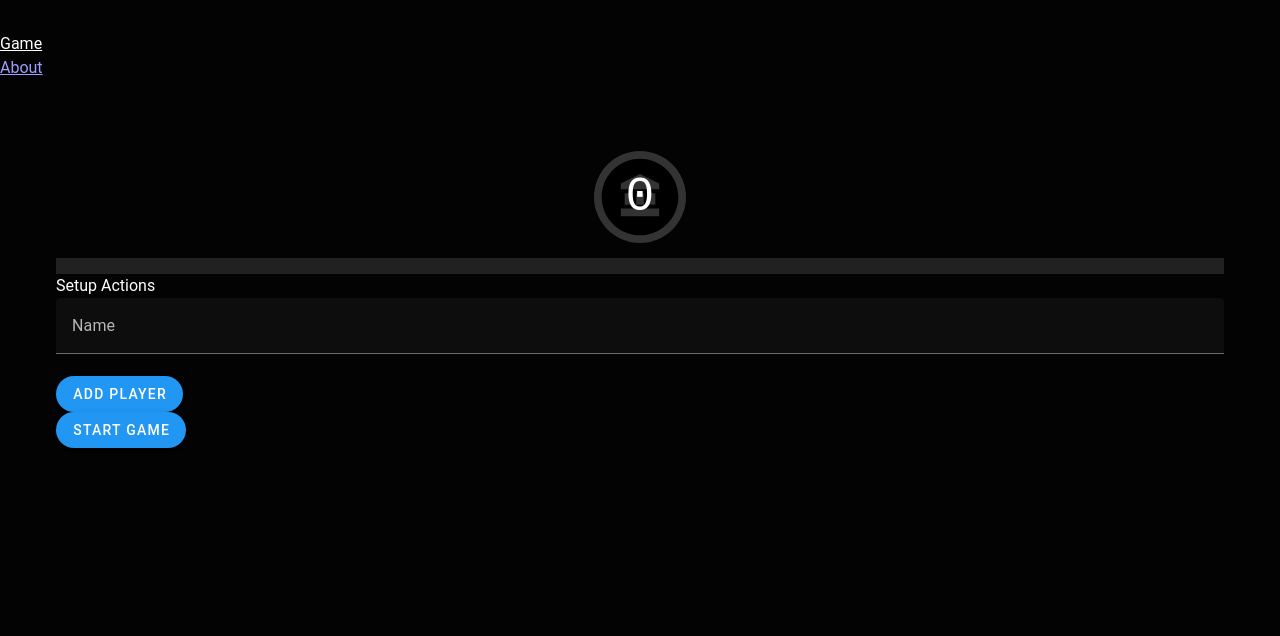
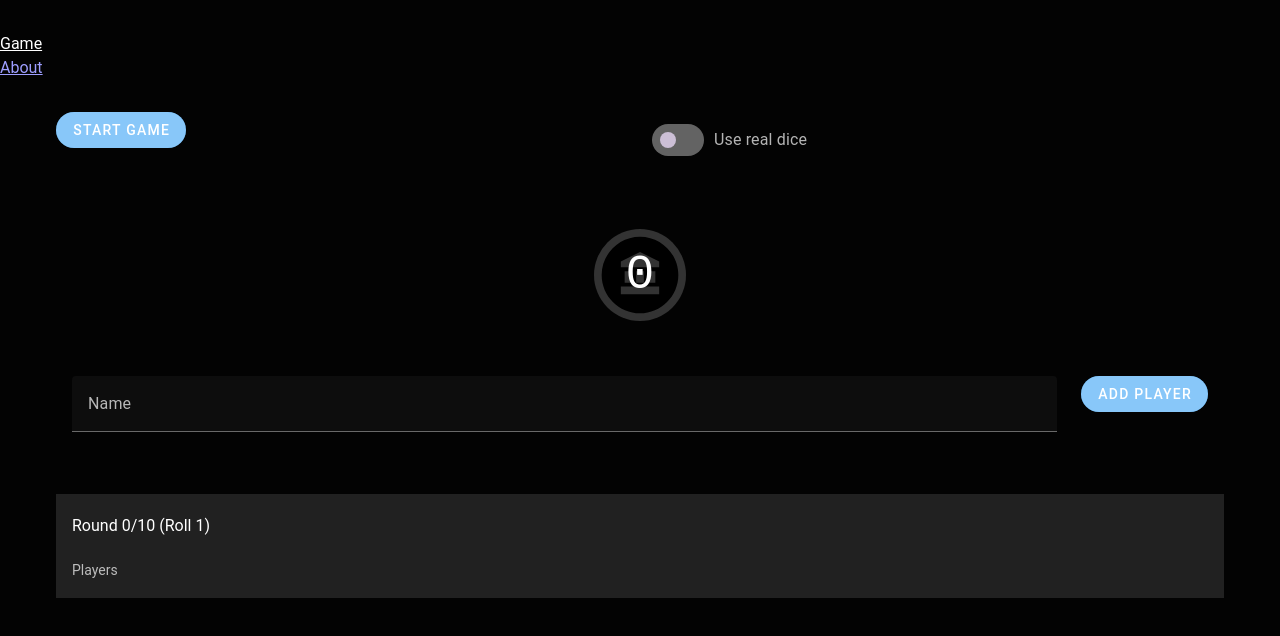
Before and after one commit to BoldBigflank/bank, a Vue app: page / in a window 1280 px wide. Shown: the top 636 px of the page. Built offline with nearby package versions, Linux system fonts and the light colour scheme.

Commit message:
Use Real Dice option

```diff
--- a/src/stores/bank.ts
+++ b/src/stores/bank.ts
@@ -14,11 +14,12 @@ type BankStateType = {
   players: Player[]
   state: State
   turn: number
-  roll: string
+  roll: number[]
   rollCount: number
   bank: number
   round: number,
   maxRounds: number,
+  useRealDice: boolean,
   history: History[]
 }
 export const useBankStore = defineStore('bank', {
@@ -26,11 +27,12 @@ export const useBankStore = defineStore('bank', {
     players: [],
     state: 'setup',
     turn: 0,
-    roll: '',
+    roll: [],
     rollCount: 0,
     bank: 0,
     round: 0,
     maxRounds: 10,
+    useRealDice: false,
     history: []
   } as BankStateType),
   getters: {
@@ -39,11 +41,22 @@ export const useBankStore = defineStore('bank', {
       if (!p) return {name: ''}
       return p
     },
+    rankedPlayers(state) {
+      return state.players.sort((a, b) => a.score < b.score ? 1 : -1)
+    },
+    lastHistory(state) {
+      if (state.history.length === 0) return ""
+      const {name, action} = state.history[state.history.length - 1]
+      return `${name} ${action}`
+    },
     allPlayersBanked(state) {
       return state.players.every(p => p.banked)
     },
     canBank(state) {
       return state.rollCount > 2 && state.state === 'progress'
+    },
+    isPastRollThree(state) {
+      return state.rollCount > 2
     }
   },
   actions: {
@@ -51,7 +64,7 @@ export const useBankStore = defineStore('bank', {
       this.players = []
       this.state = 'setup'
       this.turn = 0
-      this.roll = ''
+      this.roll = []
       this.rollCount = 0
       this.bank = 0
       this.round = 0
@@ -77,15 +90,16 @@ export const useBankStore = defineStore('bank', {
       while (this.players[this.turn].banked) {
         this.turn = (this.turn + 1) % this.players.length
       }
-      this.rollCount += 1
     },
     addBank(amount: number) {
       this.bank += amount
       this.addHistory(`added ${amount} to the bank`)
+      this.rollCount += 1
     },
     doubleBank() {
       this.bank *= 2
       this.addHistory(`doubled the bank`)
+      this.rollCount += 1
     },
     playerBanked(index: number) {
       this.players[index].score += this.bank
--- a/src/views/GameView.vue
+++ b/src/views/GameView.vue
@@ -3,7 +3,6 @@ import { useBankStore } from '@/stores/bank'
 import { ref } from 'vue'
 import { rollDice } from '@/utils'
 import AnimateInteger from '@/components/AnimateInteger.vue';
-import * as bankCircleSvg from '@/assets/bank-circle.svg'
 const bankStore = useBankStore()
 const name = ref<string>('')
 function handleAddPlayer() {
@@ -19,43 +18,73 @@ function handleNewGame() {
   bankStore.newGame()
 }
 
-function handleRoll() {
-  const diceA = rollDice()
-  const diceB = rollDice()
-  bankStore.roll = `${diceA} ${diceB}`
-  if (bankStore.rollCount < 3) {
-    if (diceA + diceB === 7) {
+function handleRoll(diceA:number, diceB:number|undefined) {
+  bankStore.roll = diceB ? [diceA, diceB] : []
+  const total = diceB ? diceA + diceB : diceA
+  const doubles = diceB ? diceA === diceB : diceA === -1
+  if (bankStore.rollCount > 2) {
+    if (total === 7) {
+      bankStore.endRound()
+    } else if (doubles)  {
+      bankStore.doubleBank()
+    } else {
+      bankStore.addBank(total)
+    }
+  } else {
+    if (total === 7) {
       bankStore.addBank(70)
     } else {
-      bankStore.addBank(diceA + diceB)
-    }
-  } else {
-    if (diceA + diceB === 7) {
-      bankStore.endRound()
-    } else if (diceA === diceB)  {
-      bankStore.doubleBank()
-    } else {
-      bankStore.addBank(diceA + diceB)
+      bankStore.addBank(total)
     }
   }
   bankStore.nextPlayerTurn()
+}
+
+
+function handleRollClick() {
+  const diceA = rollDice()
+  const diceB = rollDice()
+  handleRoll(diceA, diceB)
+}
+
+function handleManualRoll(amount: number) {
+  handleRoll(amount, undefined)
 }
 
 function handlePlayerBanked(index: number) {
   bankStore.playerBanked(index)
   if (bankStore.allPlayersBanked) bankStore.endRound()
 }
+
+function toggleUseRealDice() {
+  bankStore.useRealDice = !bankStore.useRealDice
+  bankStore.roll = []
+}
 </script>
 
 <template>
   <v-container class="game">
     <v-row>
-      <v-col cols="12">
+      <v-col cols="6">
         <v-btn
             v-if="bankStore.state !== 'setup'"
             @click="handleNewGame"
             >New Game</v-btn>
+          <v-btn
+          v-if="bankStore.state === 'setup'"
+          :disabled="bankStore.players.length === 0"
+          v-on:click="handleStartGame">Start Game</v-btn>
       </v-col>
+      <v-col cols="6">
+        <v-switch
+        inset
+        color="primary"
+        v-model="bankStore.useRealDice"
+        v-on:click="toggleUseRealDice"
+        label="Use real dice"></v-switch>
+      </v-col>
+    </v-row>
+    <v-row>
       <v-col cols="12">
         <div class="bankInfo">
           <img src="@/assets/bank-circle.svg" class="bankInfoIcon" />
@@ -64,10 +93,116 @@ function handlePlayerBanked(index: number) {
           </div>
         </div>
       </v-col>
+      <v-col v-if="bankStore.lastHistory">
+        <v-card :text="bankStore.lastHistory"></v-card>
+      </v-col>
     </v-row>
+    <v-row>
+        <v-col cols="12" v-if="bankStore.state === 'setup'">
+          <v-form v-on:submit="handleAddPlayer" @submit.prevent>
+            <v-container>
+              <v-row>
+                <v-col>
+                  <v-text-field v-model="name" label="Name"></v-text-field>
+                </v-col>
+                <v-col cols="auto">
+                  <v-btn
+                    :disabled="!name.length"
+                    v-on:click="handleAddPlayer"
+                  >Add Player</v-btn>
+                </v-col>
+              </v-row>
+            </v-container>
+          </v-form>
+        </v-col>
+        <v-col cols="12" v-else-if="bankStore.state === 'progress'">
+          <v-container>
+            <v-row>
+              <v-col>{{ bankStore.currentPlayer.name }} turn</v-col>
+              <v-col v-if="bankStore.useRealDice" cols="12">
+                <v-container>
+                  <v-row>
+                    <v-col>
+                      <v-btn
+                      :disabled="bankStore.isPastRollThree"
+                      @click="() => handleManualRoll(2)">2</v-btn>
+                    </v-col>
+                    <v-col>
+                      <v-btn @click="() => handleManualRoll(3)">3</v-btn>
+                    </v-col>
+                    <v-col>
+                      <v-btn @click="() => handleManualRoll(4)">4</v-btn>
+                    </v-col>
+                    <v-col>
+                      <v-btn @click="() => handleManualRoll(5)">5</v-btn>
+                    </v-col>
+                  </v-row>
+                  <v-row>
+                    <v-col>
+                      <v-btn @click="() => handleManualRoll(6)">6</v-btn>
+                    </v-col>
+                    <v-col>
+                      <v-btn
+                      :color="bankStore.isPastRollThree ? 'red' : 'primary'"
+                      @click="() => handleManualRoll(7)"
+                      >7</v-btn>
+                    </v-col>
+                    <v-col>
+                      <v-btn @click="() => handleManualRoll(8)">8</v-btn>
+                    </v-col>
+                    <v-col>
+                      <v-btn @click="() => handleManualRoll(9)">9</v-btn>
+                    </v-col>
+                  </v-row>
+                  <v-row>
+                    <v-col>
+                      <v-btn @click="() => handleManualRoll(10)">10</v-btn>
+                    </v-col>
+                    <v-col>
+                      <v-btn @click="() => handleManualRoll(11)">11</v-btn>
+                    </v-col>
+                    <v-col>
+                      <v-btn
+                      :disabled="bankStore.isPastRollThree"
+                      @click="() => handleManualRoll(12)">12</v-btn>
+                    </v-col>
+                    <v-col>
+                      <v-btn
+                      color="yellow"
+                      :disabled="!bankStore.isPastRollThree"
+                      @click="() => handleManualRoll(-1)">Doubles</v-btn>
+                    </v-col>
+                  </v-row>
+                </v-container>
+              </v-col>
+              <v-col v-if="!bankStore.useRealDice">
+                <v-btn
+                prepend-icon="mdi-dice-multiple"
+                v-on:click="handleRollClick">Roll</v-btn>
+              </v-col>
+              <v-col>
+                <v-icon
+                v-for="number in bankStore.roll"
+                v-bind:key="number"
+                :icon="`mdi-dice-${number}`"
+                size="x-large"
+                >
+                </v-icon>
+              </v-col>
+            </v-row>
+          </v-container>
+        </v-col>
+        <v-col cols="12" v-else>ELSE {{ bankStore.state }}</v-col>
+    </v-row>
+    <v-row>
+      <v-col>
         <v-list>
+          <v-list-item>
+            Round {{ bankStore.round }}/{{ bankStore.maxRounds }} (Roll {{ bankStore.rollCount + 1 }})
+          </v-list-item>
+          <v-list-subheader>Players</v-list-subheader>
           <v-list-item
-      v-for="(player, index) in bankStore.players"
+          v-for="(player, index) in bankStore.rankedPlayers"
           :key="player.name">
           <v-container>
             <v-row>
@@ -75,11 +210,14 @@ function handlePlayerBanked(index: number) {
                 {{ player.name }}
               </v-col>
               <v-col>
-            {{ player.score }}
+                <AnimateInteger :value="player.score" :speed=10 />
               </v-col>
               <v-col>
                 <v-btn
-            v-if="!player.banked && bankStore.canBank"
+                density="compact"
+                prepend-icon="mdi-bank"
+                v-if="bankStore.canBank"
+                :disabled="player.banked"
                 @click="() => handlePlayerBanked(index)"
                 >Bank</v-btn>
               </v-col>
@@ -87,29 +225,9 @@ function handlePlayerBanked(index: number) {
           </v-container>
         </v-list-item>
       </v-list>
-    <div>
-      <div v-if="bankStore.state === 'setup'">
-        Setup Actions
-        <v-form v-on:submit="handleAddPlayer" @submit.prevent>
-          <v-text-field v-model="name" label="Name"></v-text-field>
-          <v-btn v-on:click="handleAddPlayer">Add Player</v-btn>
-        </v-form>
-        <v-btn v-on:click="handleStartGame">Start Game</v-btn>
-      </div>
-      <div v-else-if="bankStore.state === 'progress'">
-        <v-container>
-          <v-row>
-            <v-col>Round {{ bankStore.round }}/{{ bankStore.maxRounds }} (Roll {{ bankStore.rollCount }})</v-col>
-            <v-col>{{ bankStore.currentPlayer.name }} turn</v-col>
-            <v-col>
-              <v-btn v-on:click="handleRoll">Roll</v-btn>
       </v-col>
-            <v-col>Roll {{ bankStore.roll }}</v-col>
     </v-row>
-        </v-container>
-      </div>
-      <div v-else>ELSE {{ bankStore.state }}</div>
-    </div>
+
   </v-container>
 </template>
 
```
Also changed, not shown: 1 other file (tests, documents, lock files or other folders). Lines whose indentation alone changed are shown as unchanged.
